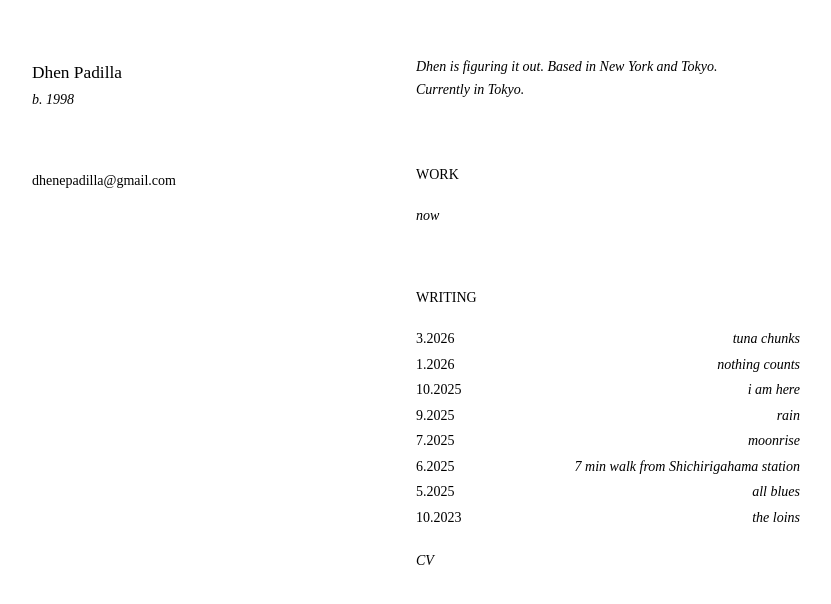
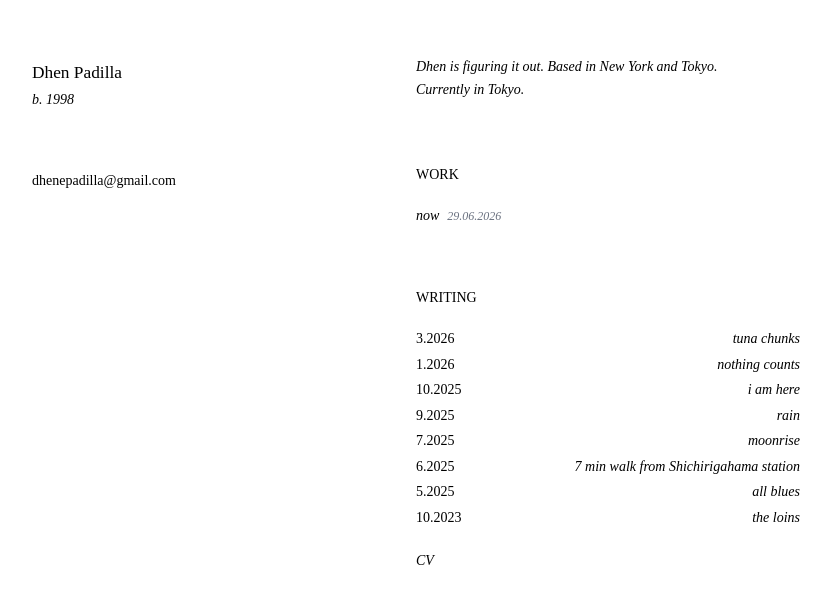
Before and after one commit to DhenPadilla/dhenpadilla, a Next.js app in the folder dhenpadilla/: page / in a window 1280 px wide. Shown: the part 144-748 px from the top of the page, without its empty margins (224-1055 px from the left). Built offline with nearby package versions, Linux system fonts and the light colour scheme.

Commit message:
Tighten!

```diff
--- a/dhenpadilla/src/app/now/layout.tsx
+++ b/dhenpadilla/src/app/now/layout.tsx
@@ -1,18 +1,15 @@
 import Container from "@/app/_components/container";
 import { NowEntrance } from "@/app/_components/now-entrance";
-import { POSTED } from "./posted";
+import { POSTED_STAMP } from "./posted";
 
 // Server wrapper: same Container as the rest of the site. The interactive
 // entrance (intro passage → dated button → reveal) lives in NowEntrance.
 export default function NowLayout({ children }: { children: React.ReactNode }) {
-  const d = new Date(POSTED);
-  const stamp = `${String(d.getMonth() + 1).padStart(2, "0")}.${d.getFullYear()}`;
-
   return (
     <main>
       <Container>
-        <article className="flex flex-col w-full">
-          <NowEntrance stamp={stamp}>{children}</NowEntrance>
+        <article className="flex flex-col w-full pb-[150px]">
+          <NowEntrance stamp={POSTED_STAMP}>{children}</NowEntrance>
         </article>
       </Container>
     </main>
--- a/dhenpadilla/src/app/now/page.mdx
+++ b/dhenpadilla/src/app/now/page.mdx
@@ -1,46 +1,6 @@
-I sat and observed 4 men in identical uniform, but differing footwear.
+I sat and observed 4 men in identical prose, but differing footwear.
 I recall nor understand nothing from their conversation, though their shoes intrigued me. Like a visualizaion of my mind in physical space.
 
 <MediaRow>
   <Img avif="https://pub-2f9e1adc06e04ab2a2d27e63f248b370.r2.dev/now/ba4c6e62-7eb1-4de4-868c-5a6b2c99d746-1-105-c-c36c633d.avif" webp="https://pub-2f9e1adc06e04ab2a2d27e63f248b370.r2.dev/now/ba4c6e62-7eb1-4de4-868c-5a6b2c99d746-1-105-c-c36c633d.webp" w={1024} h={768} />
 </MediaRow>
-
----
-
-What does a break
-
-
-
-
-
-
-
-
-
-
-
-
-
-
-
-
-
-
-
-
-
-
-
-
-
-
-
-look like?
-
-
-
-I picked this up in hearing an old memory whisper. It is funny to find this with hangul characters in a japanese store in the Philippines.
-
-<MediaRow>
-  <Img avif="https://pub-2f9e1adc06e04ab2a2d27e63f248b370.r2.dev/now/fd85bc97-fae6-48f4-908a-c7add636d33a-1-105-c-947ff96f.avif" webp="https://pub-2f9e1adc06e04ab2a2d27e63f248b370.r2.dev/now/fd85bc97-fae6-48f4-908a-c7add636d33a-1-105-c-947ff96f.webp" w={768} h={1024} />
-</MediaRow>
--- a/dhenpadilla/src/app/now/posted.ts
+++ b/dhenpadilla/src/app/now/posted.ts
@@ -1 +1,13 @@
+// The date the current /now content was posted. Bump this whenever you
+// rewrite page.mdx — there is no archive, so this is just the timestamp on
+// "what you see". Format: YYYY-MM-DD.
 export const POSTED = "2026-06-29";
+
+// Display stamp shared by /now (entrance + corner) and the homepage nav.
+// UTC so the day never shifts by timezone. Format: DD.MM.YYYY.
+export const POSTED_STAMP = (() => {
+  const d = new Date(POSTED);
+  const dd = String(d.getUTCDate()).padStart(2, "0");
+  const mm = String(d.getUTCMonth() + 1).padStart(2, "0");
+  return `${dd}.${mm}.${d.getUTCFullYear()}`;
+})();
--- a/dhenpadilla/src/app/page.tsx
+++ b/dhenpadilla/src/app/page.tsx
@@ -1,6 +1,7 @@
 import Container from "@/app/_components/container";
 import { HomeSection } from "@/app/_components/Section";
 import { getAllPosts } from "@/lib/api";
+import { POSTED_STAMP } from "@/app/now/posted";
 import Link from "next/link";
 
 const LOCATION = process.env.NEXT_PUBLIC_LOCATION;
@@ -34,9 +35,12 @@ export default function Index() {
               Currently in {LOCATION}.
             </div>
             <HomeSection title="Work">
+            <div className="flex flex-row items-baseline gap-2">
               <Link href="/now" className="text-sm/[1.25em] italic hover:underline">
                 now
               </Link>
+              <span className="text-xs italic text-gray-500">{POSTED_STAMP}</span>
+            </div>
             </HomeSection>
             <HomeSection title="Writing">
               <ul className="flex flex-col gap-2">
```
Also changed, not shown: dhenpadilla/src/drafts/drafts.mdx (added, +18 -0 lines).
